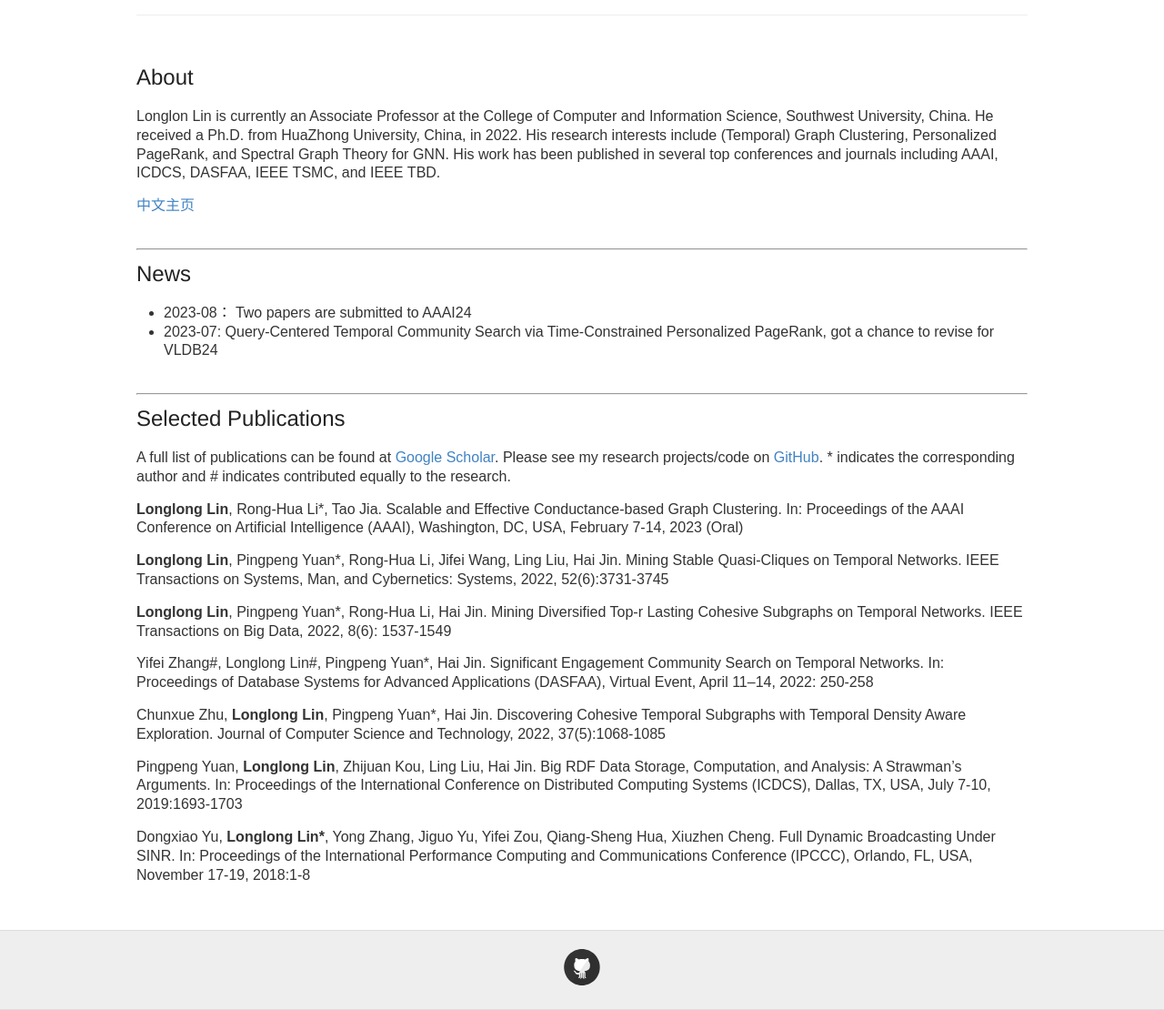
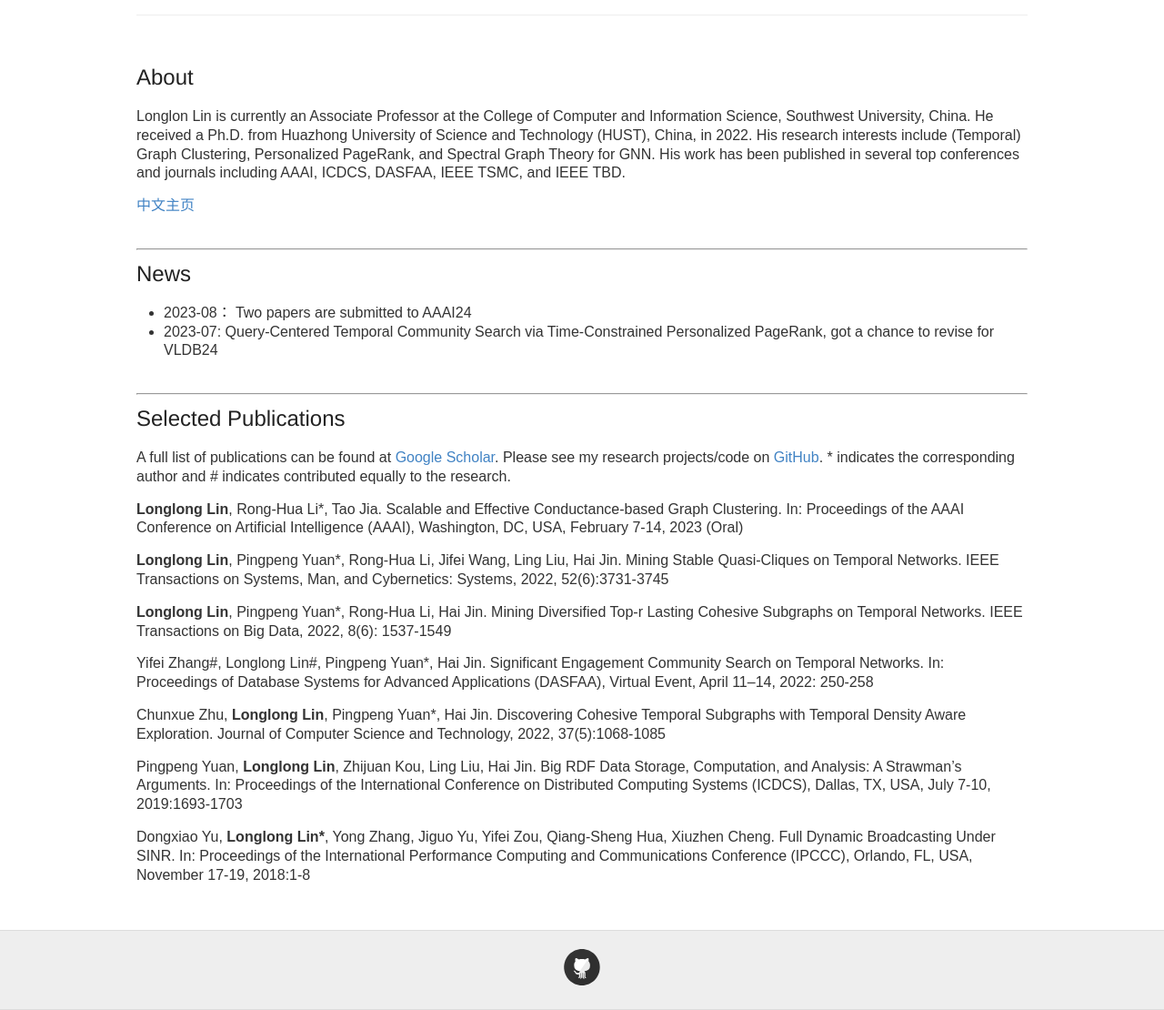
Before and after one commit to longlonglin/longlonglin.github.io, a Jekyll site: the page built from index.md, in a window 1280 px wide, cut to the strip 144-1254 px from the top of the page. Shown: the whole strip at 91% size. Built offline with Jekyll 4.4.1, drawn with Linux system fonts in a browser that asks for light colours; our own code applies the rules of GitHub Pages for plain Markdown files.

Commit message:
Update index.md

```diff
--- a/index.md
+++ b/index.md
@@ -4,7 +4,7 @@ permalink: /
 ---
 
 ## About
-Longlon Lin is currently an Associate Professor at the College of Computer and Information Science, Southwest University, China. He received  a Ph.D. from HuaZhong University, China, in 2022. His research interests include (Temporal) Graph Clustering, Personalized PageRank, and Spectral Graph Theory for GNN. His work has been published in several top conferences and journals  including AAAI, ICDCS, DASFAA, IEEE TSMC, and IEEE TBD.
+Longlon Lin is currently an Associate Professor at the College of Computer and Information Science, Southwest University, China. He received  a Ph.D. from Huazhong University of Science and Technology (HUST), China, in 2022. His research interests include (Temporal) Graph Clustering, Personalized PageRank, and Spectral Graph Theory for GNN. His work has been published in several top conferences and journals  including AAAI, ICDCS, DASFAA, IEEE TSMC, and IEEE TBD.
 
 [中文主页](http://cis.swu.edu.cn/info/1014/2195.htm)
 <br><br>
```
